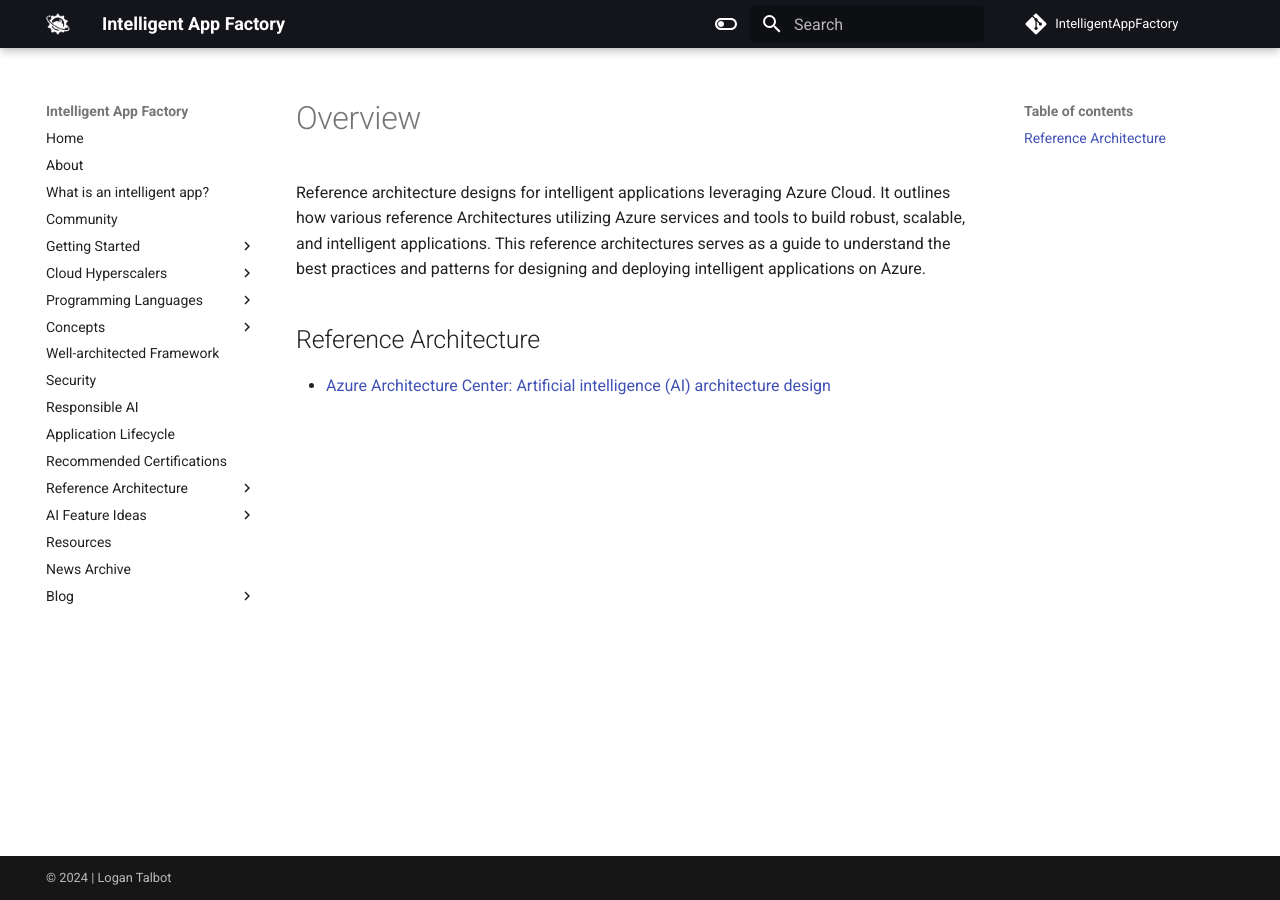
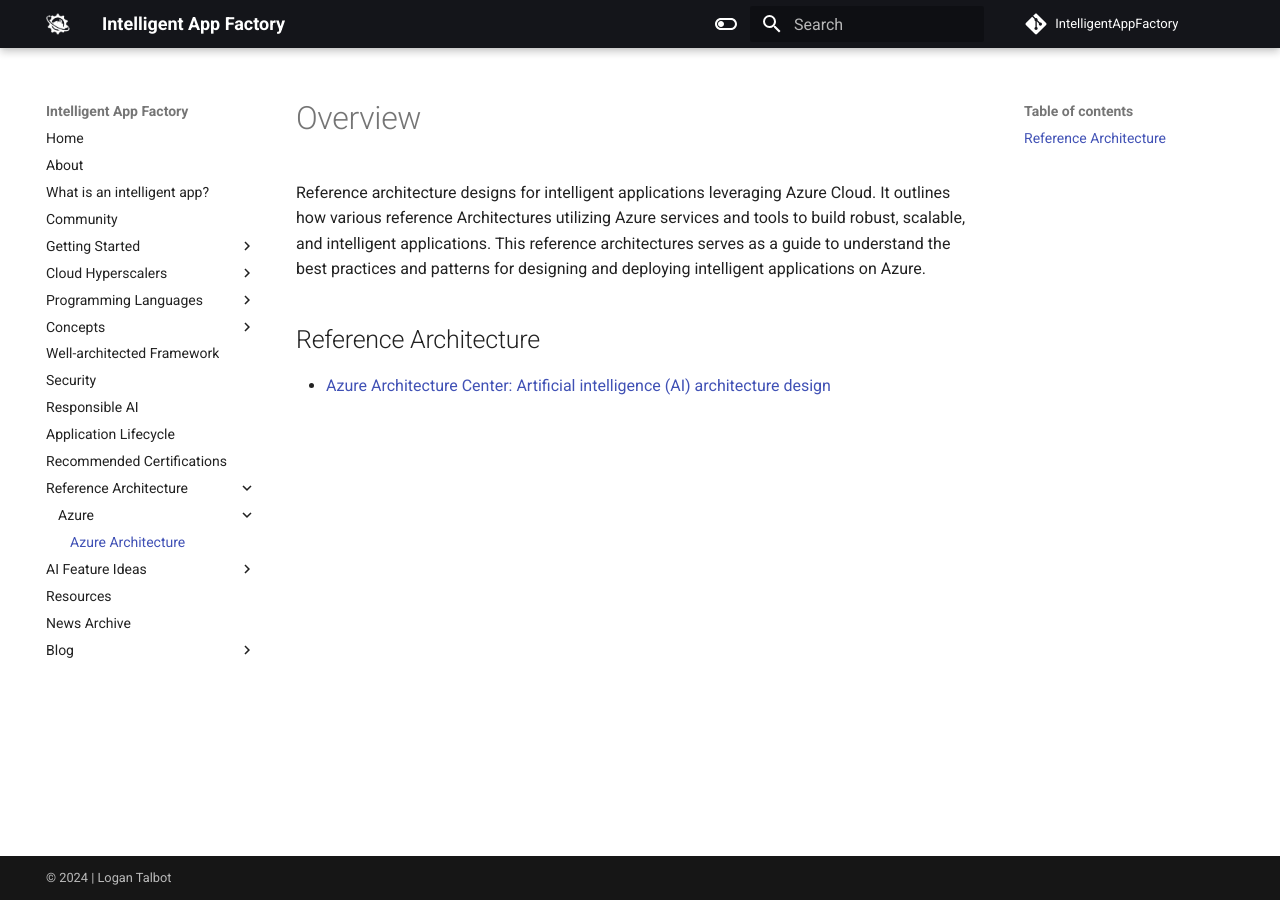
Before and after one commit to LoganDavidTalbot/IntelligentAppFactory, an MkDocs documentation site: the page built from docs/reference-architecture/azure/azure-architecture.md, in a window 1280 px wide. Built offline with MkDocs 1.6.1 and Material for MkDocs 9.7.7, drawn with Linux system fonts in a browser that asks for light colours; comment, search, counter and statistics services are not loaded.

```diff
--- a/mkdocs.yml
+++ b/mkdocs.yml
@@ -131,11 +131,10 @@ nav:
   - Application Lifecycle: intelligent-app-lifecycle.md
   - Recommended Certifications: certifications.md
   - Reference Architecture:
-    - Overview: reference-architecture/overview.md
     - Azure:
-        Overview: reference-architecture/azure/overview.md
+        Azure Architecture: reference-architecture/azure/azure-architecture.md
   - AI Feature Ideas:
-    - Overview: ai-feature-ideas/overview.md
+    - Overview: ai-feature-ideas/feature-idea-overview.md
     - UI Feature Ideas: ai-feature-ideas/ui-feature-ideas.md
   - Resources: resources.md
   - News Archive: news-archive.md
```
Also changed, not shown: docs/reference-architecture/overview.md (deleted, +0 -1 lines), docs/ai-feature-ideas/feature-idea-overview.md (renamed from docs/ai-feature-ideas/overview.md), docs/reference-architecture/azure/azure-architecture.md (renamed from docs/reference-architecture/azure/Overview.md).
